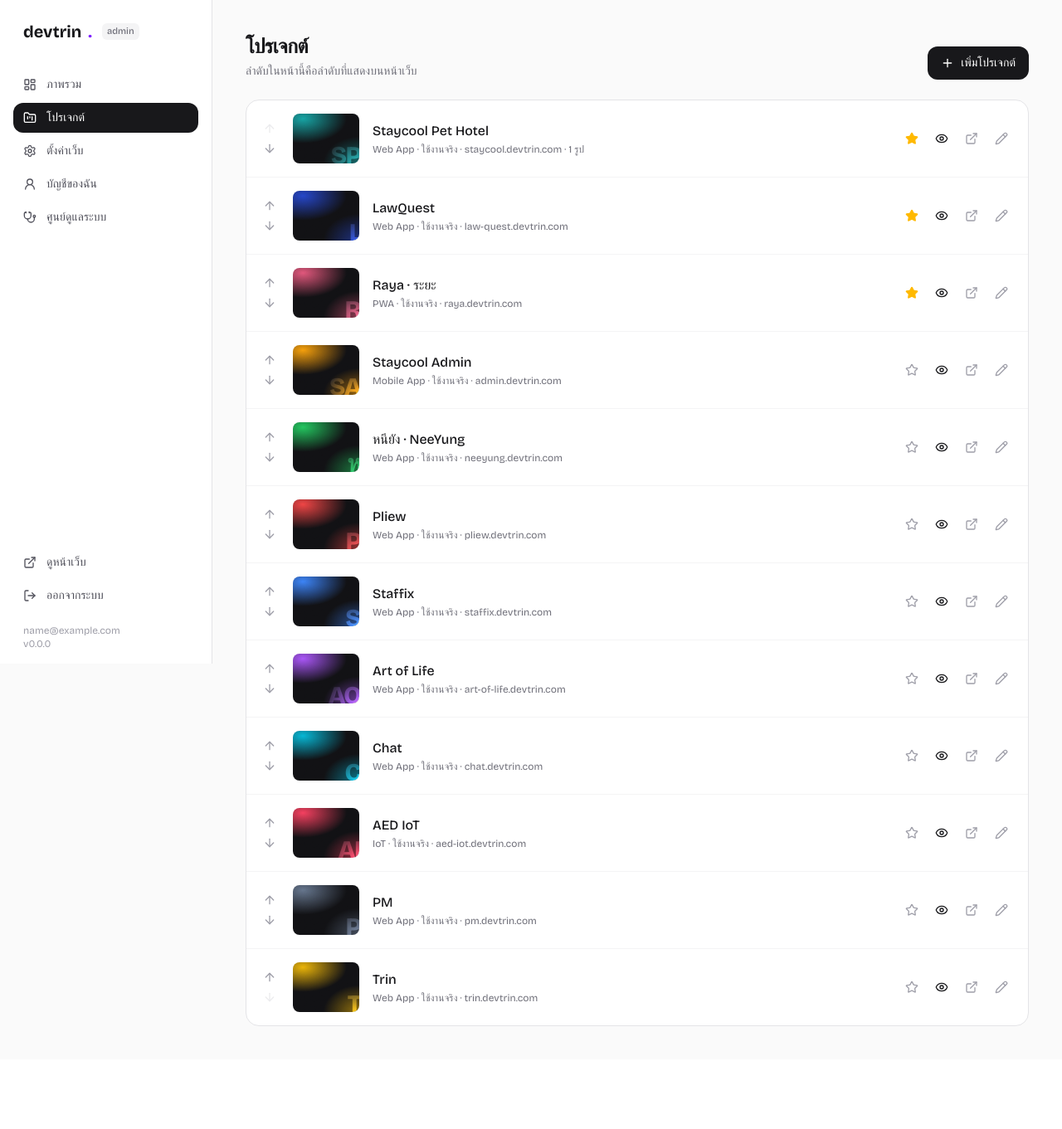
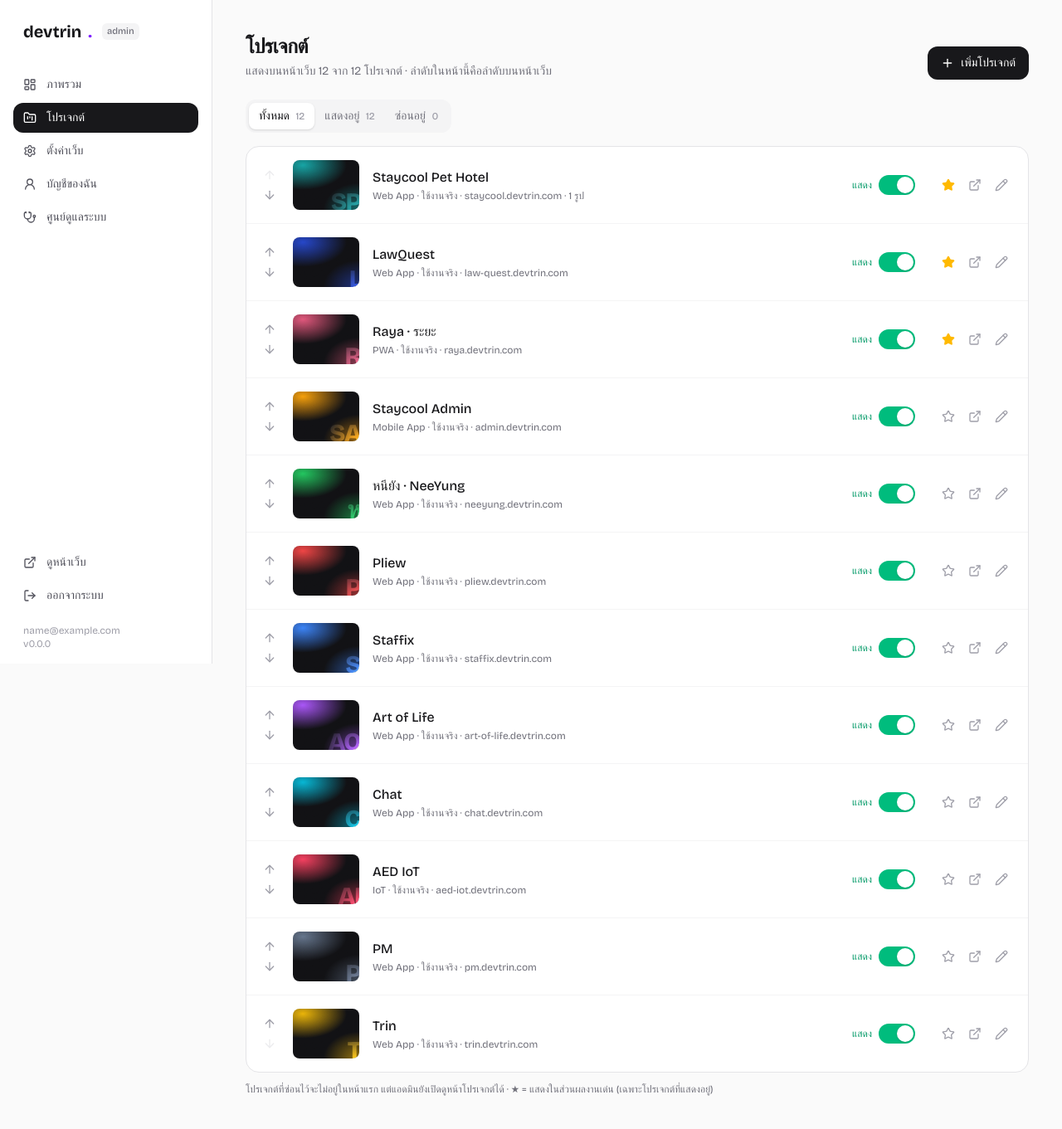
Before and after one commit to trindev/devtrin, a Laravel app: page /admin/projects in a window 1280 px wide. Shown: the whole page at 83% size. Before the commit the page ends 1237 px from the top, so only its background shows below. Run offline with Laravel 12, Linux system fonts and the light colour scheme; a user stored in the database is signed in; data comes from the database, SQL or seed files in the repository; tables that the repository leaves empty hold one stand-in row (values such as "Sample post"); style sheets or scripts are compiled from the project's sources; some libraries are stand-ins or nearby versions; some web fonts are replaced.

Commit message:
Admin: labeled show/hide switch per project with filter tabs
Co-Authored-By: Claude Opus 5.5 <noreply@anthropic.com>

```diff
--- a/app/Http/Controllers/Admin/ProjectController.php
+++ b/app/Http/Controllers/Admin/ProjectController.php
@@ -82,7 +82,11 @@ class ProjectController extends Controller
         $field = $request->validate(['field' => ['required', Rule::in(['is_published', 'is_featured'])]])['field'];
         $project->update([$field => ! $project->{$field}]);
 
-        return back();
+        $message = $field === 'is_published'
+            ? ($project->is_published ? "แสดง \"{$project->title}\" บนหน้าเว็บแล้ว" : "ซ่อน \"{$project->title}\" จากหน้าเว็บแล้ว")
+            : ($project->is_featured ? "ตั้ง \"{$project->title}\" เป็นผลงานเด่นแล้ว" : "เอา \"{$project->title}\" ออกจากผลงานเด่นแล้ว");
+
+        return back()->with('success', $message);
     }
 
     public function reorder(Request $request): RedirectResponse
--- a/resources/js/Pages/Admin/Projects/Index.tsx
+++ b/resources/js/Pages/Admin/Projects/Index.tsx
@@ -4,7 +4,7 @@ import ProjectArt from '@/components/site/ProjectArt';
 import type { Project, SharedProps } from '@/types';
 import { Link, router, usePage } from '@inertiajs/react';
 import clsx from 'clsx';
-import { ArrowDown, ArrowUp, ExternalLink, Eye, EyeOff, Pencil, Plus, Star } from 'lucide-react';
+import { ArrowDown, ArrowUp, ExternalLink, Pencil, Plus, Star } from 'lucide-react';
 import { useEffect, useState } from 'react';
 
 interface Props extends SharedProps {
@@ -12,9 +12,12 @@ interface Props extends SharedProps {
     statuses: Record<string, string>;
 }
 
+type Filter = 'all' | 'shown' | 'hidden';
+
 export default function ProjectsIndex() {
     const { projects, statuses } = usePage<Props>().props;
     const [order, setOrder] = useState(projects);
+    const [filter, setFilter] = useState<Filter>('all');
     const dirty = order.some((p, i) => p.id !== projects[i]?.id);
 
     useEffect(() => setOrder(projects), [projects]);
@@ -26,14 +29,25 @@ export default function ProjectsIndex() {
         setOrder(next);
     };
 
-    const toggle = (p: Project, field: 'is_published' | 'is_featured') =>
-        router.patch(`/admin/projects/${p.slug}/toggle`, { field }, { preserveScroll: true, preserveState: true });
+    // เปลี่ยนบนจอทันที แล้วค่อยบันทึก — ถ้าบันทึกไม่ผ่าน props จาก server จะคืนค่าเดิมให้เอง
+    const toggle = (p: Project, field: 'is_published' | 'is_featured') => {
+        setOrder((list) => list.map((x) => (x.id === p.id ? { ...x, [field]: !x[field] } : x)));
+        router.patch(`/admin/projects/${p.slug}/toggle`, { field }, { preserveScroll: true, preserveState: true, onError: () => setOrder(projects) });
+    };
+
+    const shownCount = order.filter((p) => p.is_published).length;
+    const visible = order.filter((p) => (filter === 'shown' ? p.is_published : filter === 'hidden' ? !p.is_published : true));
+    const tabs: [Filter, string, number][] = [
+        ['all', 'ทั้งหมด', order.length],
+        ['shown', 'แสดงอยู่', shownCount],
+        ['hidden', 'ซ่อนอยู่', order.length - shownCount],
+    ];
 
     return (
         <AdminLayout title="โปรเจกต์">
             <PageHeader
                 title="โปรเจกต์"
-                description="ลำดับในหน้านี้คือลำดับที่แสดงบนหน้าเว็บ"
+                description={`แสดงบนหน้าเว็บ ${shownCount} จาก ${order.length} โปรเจกต์ · ลำดับในหน้านี้คือลำดับบนหน้าเว็บ`}
                 actions={
                     <>
                         {dirty && (
@@ -51,12 +65,35 @@ export default function ProjectsIndex() {
                 }
             />
 
-            {order.length === 0 ? (
-                <div className="rounded-2xl border border-dashed border-zinc-300 p-12 text-center text-zinc-500 dark:border-zinc-700">ยังไม่มีโปรเจกต์ — กด "เพิ่มโปรเจกต์"</div>
+            <div className="mb-4 inline-flex rounded-xl bg-zinc-100 p-1 dark:bg-zinc-800/70" role="tablist" aria-label="กรองตามการแสดงผล">
+                {tabs.map(([key, label, count]) => (
+                    <button
+                        key={key}
+                        type="button"
+                        role="tab"
+                        aria-selected={filter === key}
+                        onClick={() => setFilter(key)}
+                        className={clsx(
+                            'rounded-lg px-3 py-1.5 text-sm font-medium transition',
+                            filter === key ? 'bg-white text-zinc-900 shadow-sm dark:bg-zinc-900 dark:text-white' : 'text-zinc-500 hover:text-zinc-900 dark:hover:text-white',
+                        )}
+                    >
+                        {label} <span className="ml-1 text-xs text-zinc-400">{count}</span>
+                    </button>
+                ))}
+            </div>
+
+            {visible.length === 0 ? (
+                <div className="rounded-2xl border border-dashed border-zinc-300 p-12 text-center text-zinc-500 dark:border-zinc-700">
+                    {order.length === 0 ? 'ยังไม่มีโปรเจกต์ — กด "เพิ่มโปรเจกต์"' : filter === 'hidden' ? 'ไม่มีโปรเจกต์ที่ซ่อนอยู่' : 'ยังไม่มีโปรเจกต์ที่แสดงบนหน้าเว็บ'}
+                </div>
             ) : (
                 <ul className="divide-y divide-zinc-100 overflow-hidden rounded-2xl border border-zinc-200 bg-white dark:divide-zinc-800 dark:border-zinc-800 dark:bg-zinc-900">
-                    {order.map((p, i) => (
-                        <li key={p.id} className={clsx('flex items-center gap-3 p-3 sm:gap-4 sm:p-4', !p.is_published && 'opacity-60')}>
+                    {visible.map((p) => {
+                        const i = order.indexOf(p);
+                        return (
+                            <li key={p.id} className={clsx('flex items-center gap-3 p-3 transition-colors sm:gap-4 sm:p-4', !p.is_published && 'bg-zinc-50 dark:bg-zinc-950/40')}>
+                                {filter === 'all' && (
                                     <div className="flex flex-col">
                                         <button type="button" disabled={i === 0} onClick={() => move(i, -1)} className="rounded p-1 text-zinc-400 hover:text-zinc-900 disabled:opacity-20 dark:hover:text-white" aria-label={`เลื่อน ${p.title} ขึ้น`}>
                                             <ArrowUp className="h-4 w-4" />
@@ -65,6 +102,8 @@ export default function ProjectsIndex() {
                                             <ArrowDown className="h-4 w-4" />
                                         </button>
                                     </div>
+                                )}
+                                <div className={clsx('flex min-w-0 flex-1 items-center gap-3 sm:gap-4', !p.is_published && 'opacity-50')}>
                                     <ProjectArt project={p} className="hidden aspect-[4/3] w-20 shrink-0 rounded-lg sm:block" imgClassName="!text-3xl" />
                                     <div className="min-w-0 flex-1">
                                         <Link href={`/admin/projects/${p.slug}/edit`} className="block truncate font-medium hover:underline">
@@ -74,13 +113,21 @@ export default function ProjectsIndex() {
                                             {[p.category, statuses[p.status], p.host, p.images_count ? `${p.images_count} รูป` : null].filter(Boolean).join(' · ')}
                                         </p>
                                     </div>
-                            <div className="flex items-center gap-1">
-                                <IconButton active={p.is_featured} onClick={() => toggle(p, 'is_featured')} label={p.is_featured ? 'เอาออกจากผลงานเด่น' : 'ตั้งเป็นผลงานเด่น'}>
+                                </div>
+
+                                <ShowSwitch checked={p.is_published} title={p.title} onChange={() => toggle(p, 'is_published')} />
+
+                                <div className="flex items-center">
+                                    <button
+                                        type="button"
+                                        onClick={() => toggle(p, 'is_featured')}
+                                        aria-pressed={p.is_featured}
+                                        aria-label={p.is_featured ? `เอา ${p.title} ออกจากผลงานเด่น` : `ตั้ง ${p.title} เป็นผลงานเด่น`}
+                                        title={p.is_featured ? 'ผลงานเด่น (กดเพื่อเอาออก)' : 'ตั้งเป็นผลงานเด่น'}
+                                        className="rounded-lg p-2 text-zinc-400 hover:bg-zinc-100 hover:text-zinc-900 dark:hover:bg-zinc-800 dark:hover:text-white"
+                                    >
                                         <Star className={clsx('h-4 w-4', p.is_featured && 'fill-amber-400 text-amber-400')} />
-                                </IconButton>
-                                <IconButton active={p.is_published} onClick={() => toggle(p, 'is_published')} label={p.is_published ? 'ซ่อนจากหน้าเว็บ' : 'แสดงบนหน้าเว็บ'}>
-                                    {p.is_published ? <Eye className="h-4 w-4" /> : <EyeOff className="h-4 w-4" />}
-                                </IconButton>
+                                    </button>
                                     <a href={`/projects/${p.slug}`} target="_blank" rel="noopener" className="hidden rounded-lg p-2 text-zinc-400 hover:bg-zinc-100 hover:text-zinc-900 sm:block dark:hover:bg-zinc-800 dark:hover:text-white" aria-label="ดูหน้าโปรเจกต์" title="ดูหน้าโปรเจกต์">
                                         <ExternalLink className="h-4 w-4" />
                                     </a>
@@ -89,24 +136,30 @@ export default function ProjectsIndex() {
                                     </Link>
                                 </div>
                             </li>
-                    ))}
+                        );
+                    })}
                 </ul>
             )}
+            <p className="mt-3 text-xs text-zinc-500">โปรเจกต์ที่ซ่อนไว้จะไม่อยู่ในหน้าแรก แต่แอดมินยังเปิดดูหน้าโปรเจกต์ได้ · ★ = แสดงในส่วนผลงานเด่น (เฉพาะโปรเจกต์ที่แสดงอยู่)</p>
         </AdminLayout>
     );
 }
 
-function IconButton({ active, onClick, label, children }: { active: boolean; onClick: () => void; label: string; children: React.ReactNode }) {
+/** สวิตช์เปิด/ปิดการแสดงบนหน้าบ้าน — มีข้อความกำกับให้เห็นสถานะชัดเจน */
+function ShowSwitch({ checked, title, onChange }: { checked: boolean; title: string; onChange: () => void }) {
     return (
         <button
             type="button"
-            onClick={onClick}
-            aria-pressed={active}
-            aria-label={label}
-            title={label}
-            className="rounded-lg p-2 text-zinc-400 hover:bg-zinc-100 hover:text-zinc-900 aria-pressed:text-zinc-900 dark:hover:bg-zinc-800 dark:hover:text-white dark:aria-pressed:text-white"
+            role="switch"
+            aria-checked={checked}
+            aria-label={`แสดง ${title} บนหน้าเว็บ`}
+            onClick={onChange}
+            className="flex shrink-0 items-center gap-2 rounded-lg px-2 py-1.5 text-xs font-medium hover:bg-zinc-100 dark:hover:bg-zinc-800"
         >
-            {children}
+            <span className={clsx('hidden w-8 text-right sm:inline', checked ? 'text-emerald-600 dark:text-emerald-400' : 'text-zinc-400')}>{checked ? 'แสดง' : 'ซ่อน'}</span>
+            <span className={clsx('relative h-6 w-11 rounded-full transition-colors', checked ? 'bg-emerald-500' : 'bg-zinc-300 dark:bg-zinc-700')}>
+                <span className={clsx('absolute top-0.5 left-0.5 h-5 w-5 rounded-full bg-white shadow transition-transform', checked && 'translate-x-5')} />
+            </span>
         </button>
     );
 }
```
Lines whose indentation alone changed are shown as unchanged.
